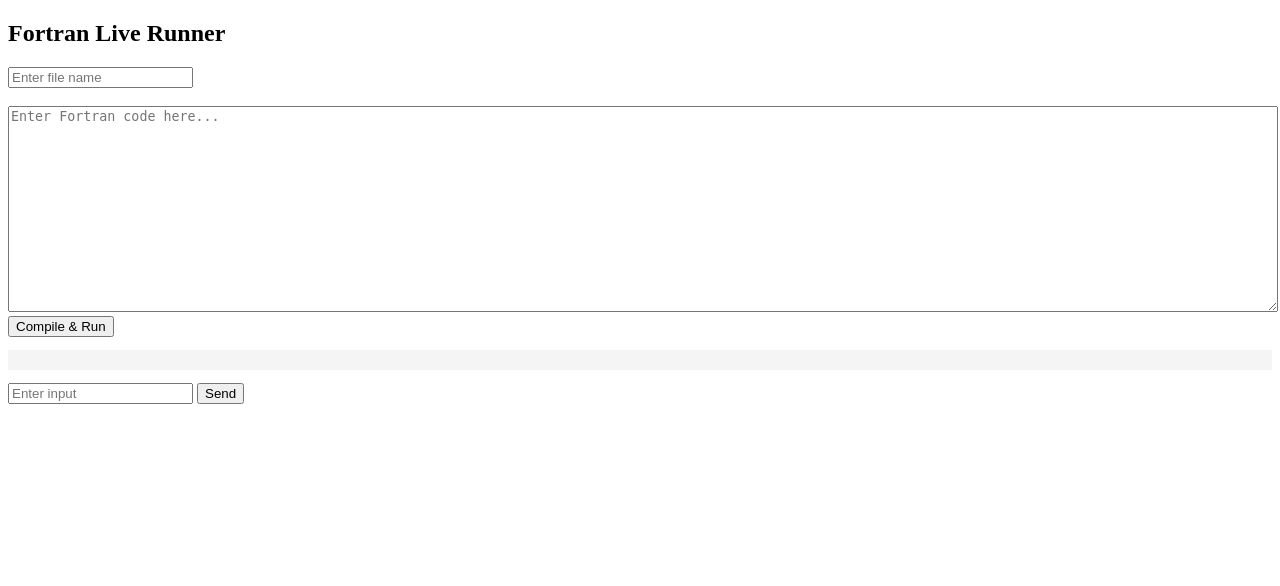
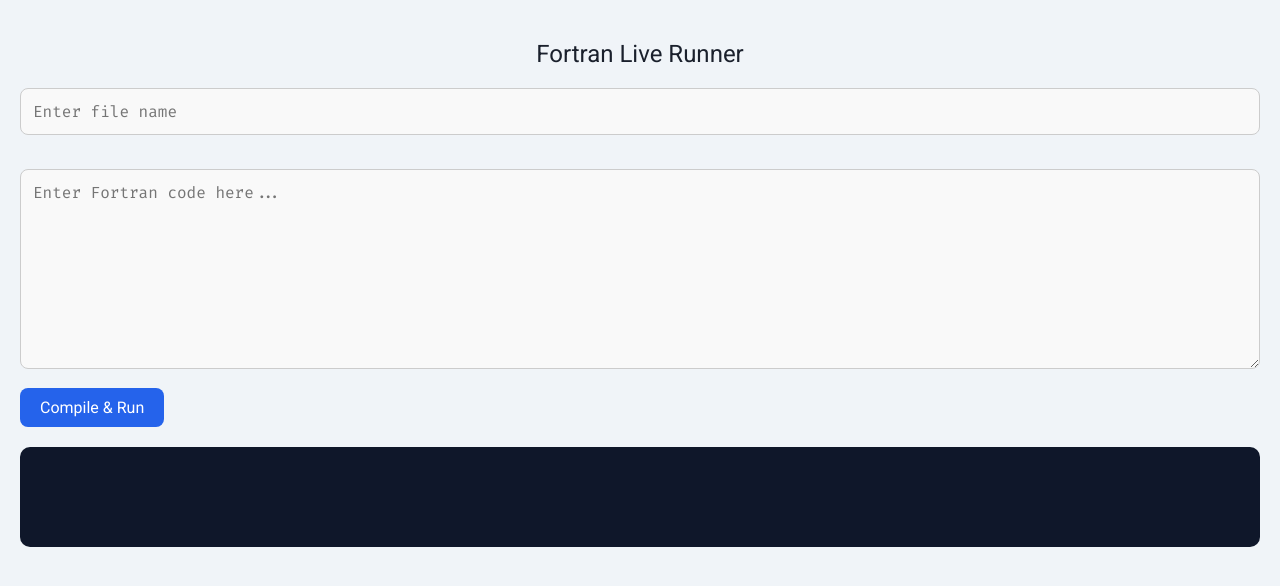
Before and after one commit to AbhinabaSantra/Complier-website-Fortran, a Flask app: page / in a window 1280 px wide. Shown: the top 586 px of the page. Run offline with Flask 3, Linux system fonts and the light colour scheme.

Commit message:
added css

```diff
--- /dev/null
+++ b/static/style.css
@@ -0,0 +1,78 @@
+*{
+    box-sizing: border-box;
+    font-family: 'Roboto', sans-serif;
+}
+
+body {
+    background-color: #f0f4f8;
+    margin: 0;
+    padding: 20px;
+    color: #333;
+}
+
+h2 {
+    text-align: center;
+    margin-bottom: 20px;
+    font-weight: 500;
+    color: #1a202c;
+}
+
+.container {
+    max-width: 800px;
+    margin: 0 auto;
+    background: white;
+    padding: 30px;
+    border-radius: 12px;
+    box-shadow: 0 8px 20px rgba(0, 0, 0, 0.1);
+}
+
+input.fileName, textarea.codeText, #inputField {
+    width: 100%;
+    padding: 12px;
+    margin-bottom: 15px;
+    border: 1px solid #ccc;
+    border-radius: 8px;
+    font-size: 16px;
+    font-family: 'Fira Code', monospace;
+    background-color: #f9f9f9;
+}
+
+textarea.codeText {
+    height: 200px;
+    resize: vertical;
+}
+
+button {
+    background-color: #2563eb;
+    color: white;
+    padding: 10px 20px;
+    border: none;
+    border-radius: 8px;
+    cursor: pointer;
+    font-size: 16px;
+    transition: background-color 0.3s ease;
+}
+
+button:hover {
+    background-color: #1e40af;
+}
+
+pre#output {
+    white-space: pre-wrap;
+    background-color: #0f172a;
+    color: #e2e8f0;
+    padding: 15px;
+    border-radius: 10px;
+    font-family: 'Fira Code', monospace;
+    font-size: 15px;
+    margin-top: 20px;
+    min-height: 100px;
+}
+
+#inputBox {
+    display: none;
+    margin-top: 20px;
+    background-color: #f1f5f9;
+    padding: 15px;
+    border-radius: 10px;
+}
--- a/templates/index.html
+++ b/templates/index.html
@@ -2,11 +2,8 @@
 <html>
 <head>
   <title>Fortran Live Runner</title>
-  <style>
-    textarea { width: 100%; height: 200px; }
-    pre { background: #f5f5f5; padding: 10px; }
-    /*#inputBox { display: none; margin-top: 10px; }*/
-  </style>
+  <link href="https://fonts.googleapis.com/css2?family=Fira+Code&family=Roboto&display=swap" rel="stylesheet">
+  <link rel="stylesheet" href="../static/style.css">
 </head>
 <body>
   <h2>Fortran Live Runner</h2>
```
